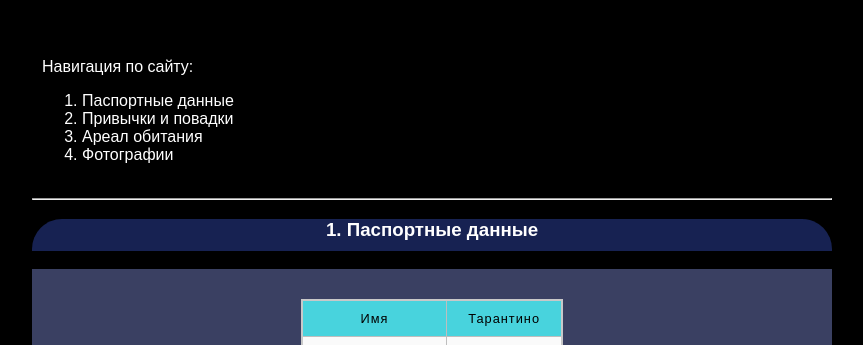
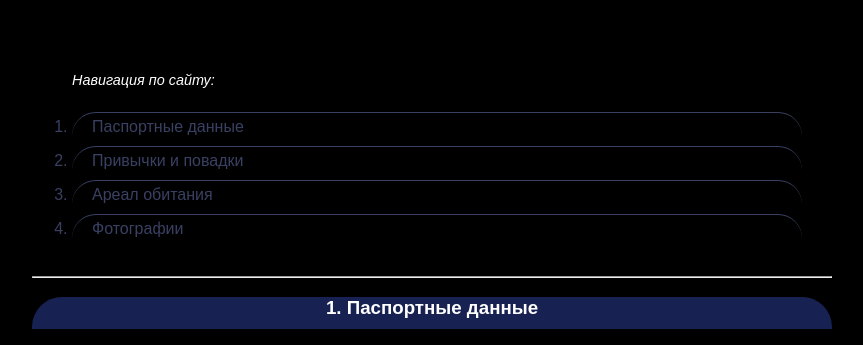
Before and after one commit to Dezolder/Project-Tarantino, a plain HTML site: page index.html in a window 1280 px wide. Shown: the part 395-740 px from the top of the page, without its empty margins (208-1071 px from the left). Drawn offline with Linux system fonts and the light colour scheme.

Commit message:
lesson and repeat

```diff
--- a/index.html
+++ b/index.html
@@ -36,11 +36,11 @@
         <div class="box3">
             <nav>
                 <p>Навигация по сайту:</p>
-                <ol>
-                    <li>Паспортные данные</li>
-                    <li>Привычки и повадки</li>
-                    <li>Ареал обитания</li>
-                    <li>Фотографии</li>
+                <ol class="list">
+                    <li><a href="#">Паспортные данные</a></li>
+                    <li><a href="#">Привычки и повадки</a></li>
+                    <li><a href="#">Ареал обитания</a></li>
+                    <li><a href="#">Фотографии</a></li>
                 </ol>
             </nav>
         </div>
@@ -50,7 +50,7 @@
             <div class="card">
                 <table class="">
                     <colgroup>
-                        <col style="background-color: rgb(72, 211, 221)" span="2">
+                        <col style="background-color: #2f439b " span="2">
                     </colgroup>
                     <tr>
                         <td>Имя</td>
@@ -128,13 +128,27 @@
             <img src="pic\20211126_082518.jpg" alt="Морда" width="300">
             <img src="pic\20211005_001129.jpg" alt="Морда" width="300">
             <img src="pic\20211118_090040_01.jpg" alt="Морда" width="300">
-            <img src="pic\20220303_142121.jpg" alt="Морда" width="300">
+            <img src="pic\20220303_142121_resized5.jpg" alt="Морда" width="300">
             <br>
+            <!-- <img src="pic\20211005_001129.jpg" alt="foo" class="foot">
+            <br> -->
             <form>
-                <button type="submit" value="Exit">Лайк!</button>
+                <button class="btn" value="Exit">Лайк!</button>
 
             </form>
         </div>
+
+        <!-- <div class="deco">.
+        </div>
+        <div class="deco">.
+        </div>
+        <div class="deco">.
+        </div>
+        <div class="deco">.
+        </div>
+        <div class="deco">.
+        </div> -->
+
         <div class="card">
             <footer>The End</footer>
         </div>
--- a/style.css
+++ b/style.css
@@ -1,6 +1,6 @@
 @import url('https://fonts.googleapis.com/css2?family=Pacifico&display=swap');
 
-.box1{
+.box1 {
     border-color: black;
 }
 
@@ -24,12 +24,15 @@ html {
     font-family: sans-serif;
 }
 
+
+
 .cat {
     color: rgb(255, 255, 255);
     background-color: black;
     padding: 0%;
     margin: 0px;
 }
+
 table {
     border-collapse: collapse;
     border: 2px solid rgb(200, 200, 200);
@@ -126,3 +129,92 @@ h3 {
     border-bottom-left-radius: 30px;
     border-bottom-right-radius: 30px;
 }
+
+.list {
+    background: #000000;
+    padding: 0;
+    margin: 0;
+    /* list-style: none; */
+    padding-left: 10px;
+}
+
+.list li {
+    margin-bottom: 10px;
+    padding-left: 20px;
+    padding-top: 5px;
+    border-top: 1px solid #3a4062;
+    border-top-left-radius: 30px;
+    border-top-right-radius: 30px;
+
+}
+
+nav {
+    /* width: 500px; */
+    margin: 20px;
+    /* align-content: center; */
+}
+
+nav ol {
+    color: #3a4062;
+}
+
+nav p {
+    /* color: aqua; */
+    font-size: 0.9rem;
+    font-style: italic;
+    padding: 10px;
+}
+
+.list li a {
+    color: #3a4062;
+    text-decoration: none;
+}
+
+.list li a:hover {
+    color: white;
+}
+
+.list li a:active {
+    color: #bdc2d6;
+}
+
+.list li a:visited {
+    text-decoration: line-through;
+    /* color: aqua; */
+}
+
+.list li:hover {
+    background-color: #172252;
+}
+
+
+.btn {
+    margin: 20px;
+    width: 100px;
+    height: 40px;
+    border-style: none;
+    background-color: #2f439b;
+    /* bleed: 30px #red; */
+
+}
+
+.btn:hover {
+    background-color: aquamarine;
+    box-shadow: 0 0 15px aquamarine;
+    color: darkcyan;
+    transition: 200ms;
+}
+
+/* .deco {
+    width: 19%;
+    height: 20px;
+    /* margin: auto 10px ; */
+    background: #3a4062;
+    display: inline-block;
+    border: 2px solid #3a4062;
+    box-sizing: content-box;
+}
+
+.foot {
+    width: 300px;
+} */
```
Also changed, not shown: pic/20220303_142121_resized5.jpg (added), 1 other file.
